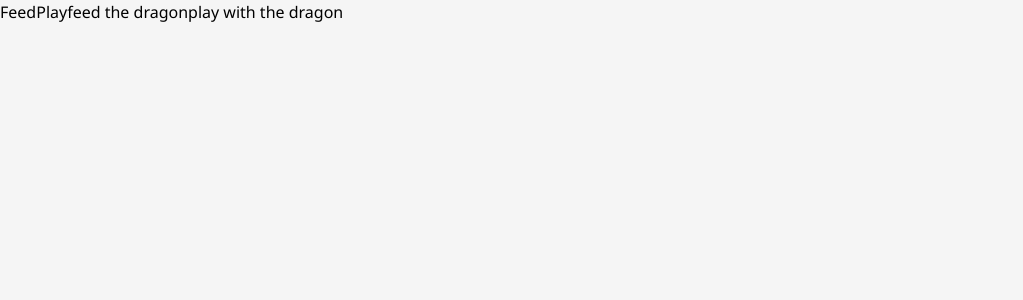
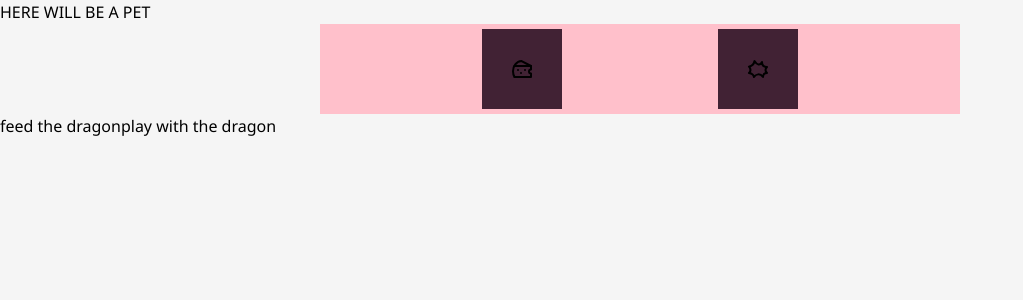
Before and after one commit to az-m/week12-assignment, a Next.js app: page /pet in a window 1280 px wide. Shown: the top 300 px of the page, without its empty margins (0-1023 px from the left). Built offline with nearby package versions, Linux system fonts and the light colour scheme; no server answers.

Commit message:
images: testing the bucket

```diff
--- a/next.config.mjs
+++ b/next.config.mjs
@@ -1,4 +1,13 @@
 /** @type {import('next').NextConfig} */
-const nextConfig = {};
+const nextConfig = {
+  images: {
+    remotePatterns: [
+      {
+        protocol: "https",
+        hostname: "*", // Allow images from all domains
+      },
+    ],
+  },
+};
 
 export default nextConfig;
--- a/src/app/globals.css
+++ b/src/app/globals.css
@@ -63,3 +63,17 @@ body {
   /* color: black; */
   font-family: OpenDyslexic;
 }
+
+/* HOMEPAGE STYLING */
+
+.heroText {
+  font-family: var(--font-fredoka);
+}
+
+.panel {
+  height: 100vh;
+  display: flex;
+  flex-direction: column;
+  align-items: center;
+  justify-content: center;
+}
--- a/src/app/page.js
+++ b/src/app/page.js
@@ -1,4 +1,5 @@
 import ThemeButton from "@/components/ThemeButton";
+import Image from "next/image";
 
 import { SignInButton } from "@clerk/nextjs";
 
@@ -17,49 +18,63 @@ export default function HomePage() {
     // parallax  ??
 
     <>
-      <div className="schoolLogo">
-        <h1>IMAGE HERE of the school logo</h1>
+      <section className="introText">
+        <div className="panel schoolIntro">
+          <Image
+            src="https://sptoozvtpevrsloyzajw.supabase.co/storage/v1/object/public/assets//logo.png"
+            width={500}
+            height={500}
+            alt="A school logo"
+            placeholder="empty"
+          />{" "}
+          <p>Welcome, dear student, to</p>
+          <p className="heroText">Magic Meadows!</p>
         </div>
-      <div className="schoolIntro">
-        {" "}
-        <p>Welcome, dear student, to</p>
-        <p>Magic Meadows!</p>
-      </div>
-      <div className="natureIntro">
+        <div className="panel natureIntro">
           If you think House Nature is just about plants, think again! In House
           Nature, our students master their control over biomancy: the magic of
           life.
           <p>
-          The students from House Nature will graduate with the abilities needed
-          make sure new life flourishes. Once a year, students will stay on a
-          local farm and help encourage the harvest. The relationships students
-          cultivate during their time at Magic Meadows can blossom into fruitful
-          relationships with local business owners, and job opportunities year
-          after year.
+            The students from House Nature will graduate with the abilities
+            needed make sure new life flourishes. Once a year, students will
+            stay on a local farm and help encourage the harvest. The
+            relationships students cultivate during their time at Magic Meadows
+            can blossom into fruitful relationships with local business owners,
+            and job opportunities year after year.
           </p>
         </div>
-      <div className="necromancyIntro">
-        Or you could study in House Necromancy. As a new student, you will first
-        take a Do No Harm oath (yes, just like a doctor) before unearthing the
-        opportunities that await you.
+        <div className="panel natureImage">
+          {" "}
+          <Image
+            src="https://sptoozvtpevrsloyzajw.supabase.co/storage/v1/object/public/assets//nature_dragon.gif"
+            width={500}
+            height={500}
+            alt="A nature dragon"
+            placeholder="empty"
+          />
+        </div>
+        <div className="panel necromancyIntro">
+          Or you could study in House Necromancy. As a new student, you will
+          first take a Do No Harm oath (yes, just like a doctor) before
+          unearthing the opportunities that await you.
           <p>
-          Students will choose one currently-dead intellect, artist or scientist
-          as their mentor, and work toward raising them in time for their final
-          presentation. No need to panic, parents! This is a years-long aim, and
-          we take great care to teach your child about this great
-          responsibility. Many past Magic Meadows students from House Necromancy
-          have gone on to become private investigators, helping solve years-old
-          cold cases with the help of the victims themselves.{" "}
+            Students will choose one currently-dead intellect, artist or
+            scientist as their mentor, and work toward raising them in time for
+            their final presentation. No need to panic, parents! This is a
+            years-long aim, and we take great care to teach your child about
+            this great responsibility. Many past Magic Meadows students from
+            House Necromancy have gone on to become private investigators,
+            helping solve years-old cold cases with the help of the victims
+            themselves.{" "}
           </p>
         </div>
 
-      <div className="logIn">
+        <div className="panel logIn">
           Log in here
           <SignInButton />
+          <ThemeButton />
         </div>
-
-      <ThemeButton />
-
+      </section>
     </>
   );
 }
--- a/src/app/pet/page.js
+++ b/src/app/pet/page.js
@@ -4,6 +4,7 @@ import NecromancyPetButtons from "@/components/NecromancyPetButtons";
 export default function PetPage() {
   return (
     <>
+      <div>HERE WILL BE A PET</div>
       <NaturePetButtons />
       <NecromancyPetButtons />
     </>
--- a/src/components/Footer.js
+++ b/src/components/Footer.js
@@ -11,7 +11,6 @@ export default async function Footer() {
   return (
     <div className="footerFlex">
       <Navbar />
-      <UserButton />
     </div>
   );
 }
--- /dev/null
+++ b/src/components/NatureDragon.jsx
@@ -0,0 +1 @@
+//this is the component where the animation frames will be stored
--- a/src/components/NaturePetButtons.jsx
+++ b/src/components/NaturePetButtons.jsx
@@ -1,12 +1,17 @@
 "use client";
+import { IconBoom, IconCheese } from "@tabler/icons-react";
 
 import { interactPet } from "@/actions/naturepet";
 
 export default function NaturePetButtons() {
   return (
-    <>
-      <button onClick={() => interactPet("feed")}>Feed</button>
-      <button onClick={() => interactPet("play")}>Play</button>
-    </>
+    <section className="buttonSection">
+      <button className="petButton" onClick={() => interactPet("feed")}>
+        <IconCheese />
+      </button>
+      <button className="petButton" onClick={() => interactPet("play")}>
+        <IconBoom />
+      </button>
+    </section>
   );
 }
--- a/src/components/Navbar.js
+++ b/src/components/Navbar.js
@@ -1,5 +1,5 @@
 import Link from "next/link";
-import { IconDog, IconMessage } from "@tabler/icons-react";
+import { IconDog, IconMessage, IconHome } from "@tabler/icons-react";
 import "./components.css";
 
 export default function Navbar() {
@@ -14,6 +14,11 @@ export default function Navbar() {
             <IconDog />
           </Link>
         </div>
+        <div className="">
+          <Link href={"/"}>
+            <IconHome />
+          </Link>
+        </div>
       </div>
     </>
   );
--- /dev/null
+++ b/src/components/NecromancyDragon.jsx
@@ -0,0 +1 @@
+//this is the component where the animation frames will be stored
--- a/src/components/components.css
+++ b/src/components/components.css
@@ -7,8 +7,29 @@
   align-items: center;
   justify-content: center;
   margin-top: 5px;
+  position: fixed;
+  bottom: 0;
+  width: 100%;
 }
 
-.iconClass {
-  color: Gray 100;
+.buttonSection {
+  display: flex;
+  justify-content: space-evenly;
+  width: 50vw;
+  justify-self: center;
+  border-radius: 50;
+  padding: 5px;
+  background-color: pink;
 }
+
+.petButton {
+  display: flex;
+  align-items: center;
+  justify-content: center;
+  background-color: #412234;
+  width: 5rem;
+  height: 5rem;
+  border-radius: 100;
+  padding: 5px;
+  cursor: pointer;
+}
```
Lines whose indentation alone changed are shown as unchanged.
